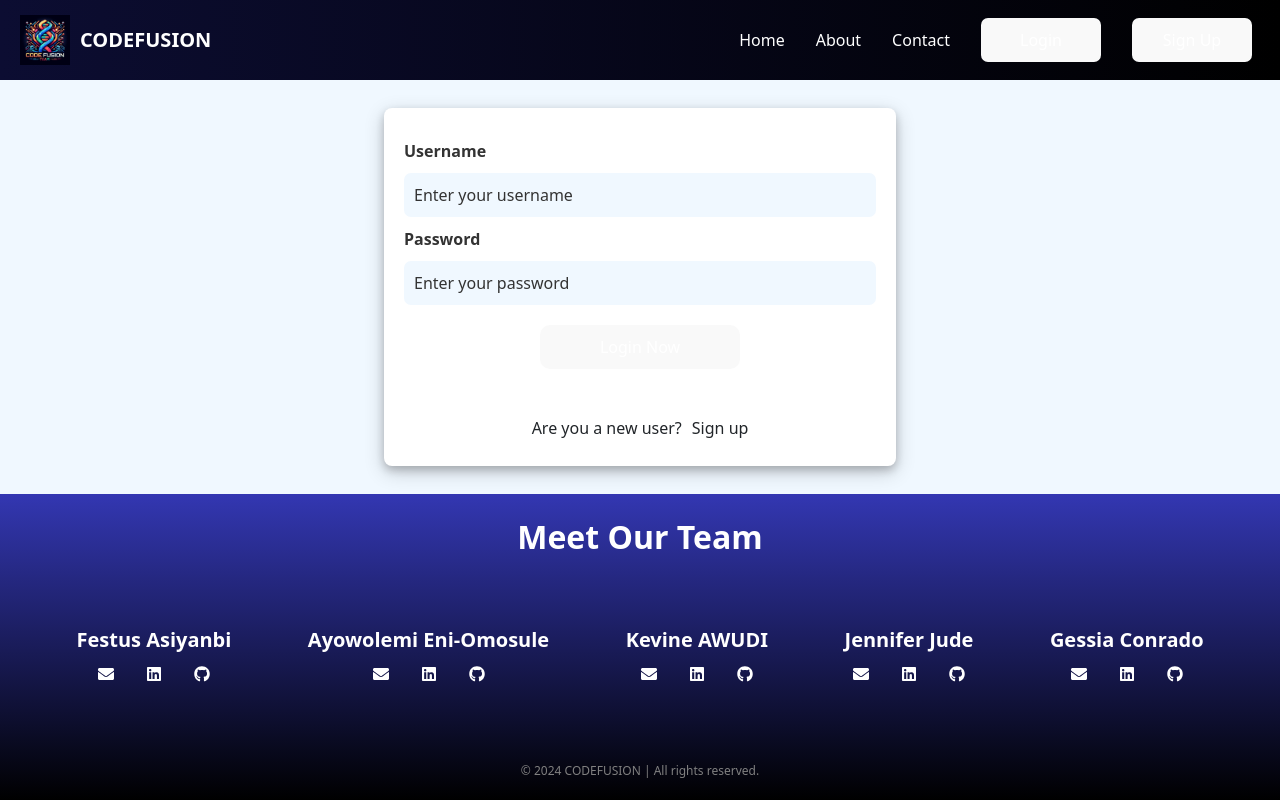
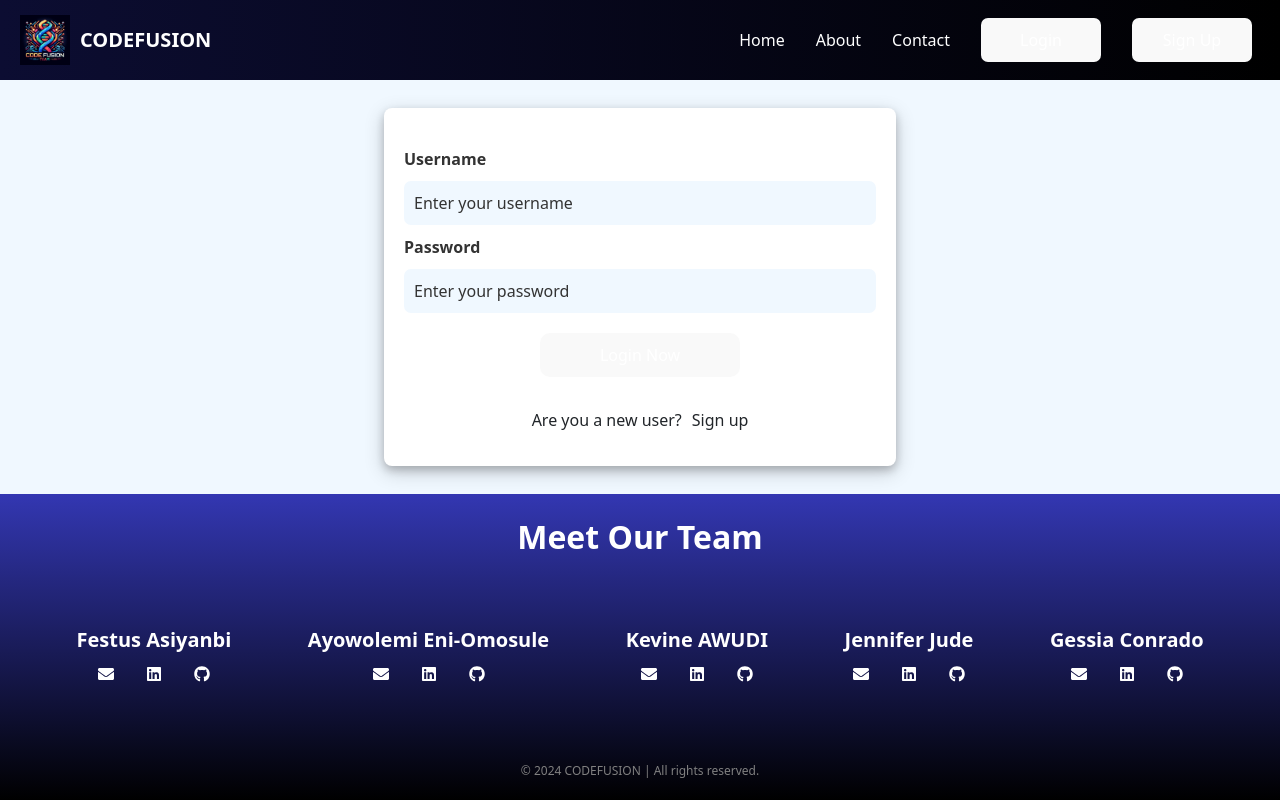
Before and after one commit to festusasiyanbi/taskr, a React (Vite) app in the folder frontend/: page /login in a window 1280 px wide. Built offline with nearby package versions, Linux system fonts and the light colour scheme.

Commit message:
removed sign up css file

```diff
--- a/frontend/src/styles/auth.css
+++ b/frontend/src/styles/auth.css
@@ -18,7 +18,7 @@ form {
   justify-content: center;
   align-items: center;
   flex-direction: column;
-  row-gap: 2em;
+  row-gap: 1em;
   box-shadow: 0 4px 8px 0 rgba(0, 0, 0, 0.2), 0 6px 20px 0 rgba(0, 0, 0, 0.19);
 }
 
```
Also changed, not shown: frontend/src/styles/signup.css (added).
